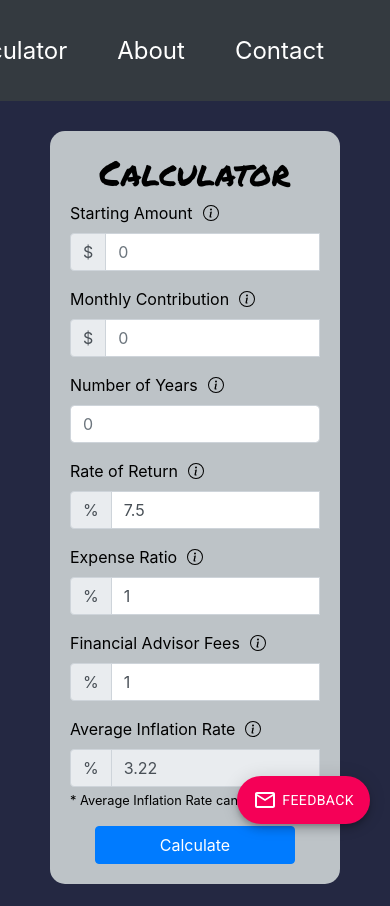
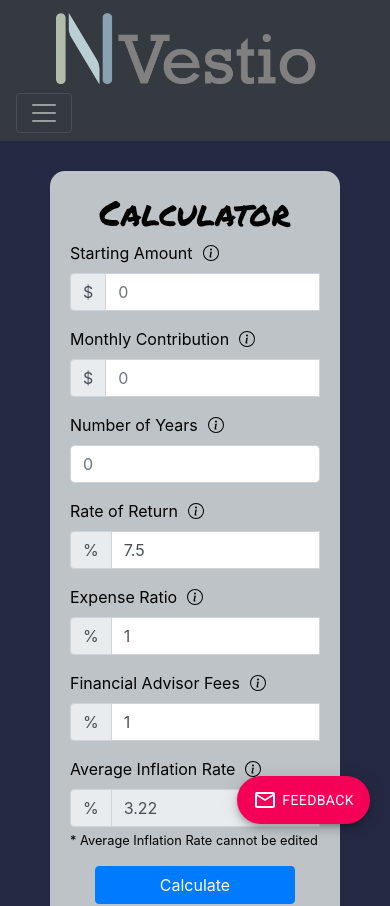
Before and after one commit to scottgibson21/investment-calculator, a React (Create React App) app: page / in a window 390 px wide. Shown: the top 906 px of the page. Built offline with nearby package versions, Linux system fonts and the light colour scheme.

Commit message:
feat: make navbar responsive

```diff
--- a/src/components/Navigation.js
+++ b/src/components/Navigation.js
@@ -1,23 +1,22 @@
 import React from "react";
 import Nav from "react-bootstrap/Nav";
-import NavBar from "react-bootstrap/Navbar";
+import Navbar from "react-bootstrap/Navbar";
 import { Link } from "react-router-dom";
 
 export default function Navigation() {
   return (
-    <NavBar bg="dark" variant="dark" style={{ justifyContent: "flex-end" }}>
-      <div style={{ width: "100%" }}>
-        <NavBar.Brand style={styles.navbarBrand}>
+    <Navbar bg="dark" variant="dark" expand="md">
+      <Navbar.Brand style={styles.navbarBrand}>
         <Link to="/">
           <img
             src={require("../assets/logo3.png")}
-              className="d-inline-block align-top"
             height="75"
             alt="React Bootstrap logo"
           />
         </Link>
-        </NavBar.Brand>
-      </div>
+      </Navbar.Brand>
+      <Navbar.Toggle aria-controls="basic-navbar-nav" />
+      <Navbar.Collapse id="basic-navbar-nav" className="justify-content-end">
         <Nav activeKey="/home" style={styles.nav}>
           <Nav.Item>
             <Link to="/" style={styles.link}>
@@ -35,7 +34,8 @@
             </Link>
           </Nav.Item>
         </Nav>
-    </NavBar>
+      </Navbar.Collapse>
+    </Navbar>
   );
 }
 
@@ -44,7 +44,7 @@
     marginLeft: 40,
   },
   nav: {
-    fontSize: "1.5rem",
+    fontSize: "25px",
     marginRight: 50,
   },
   link: {
```
Lines whose indentation alone changed are shown as unchanged.
